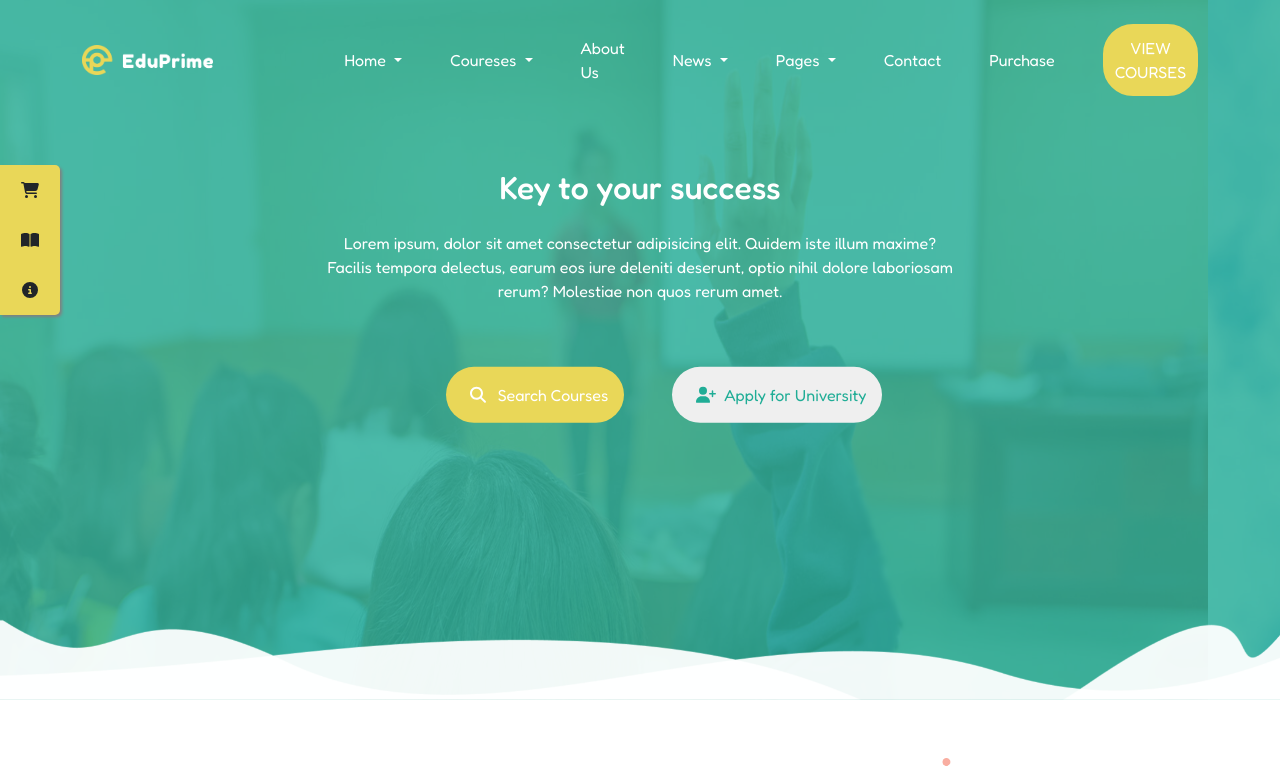
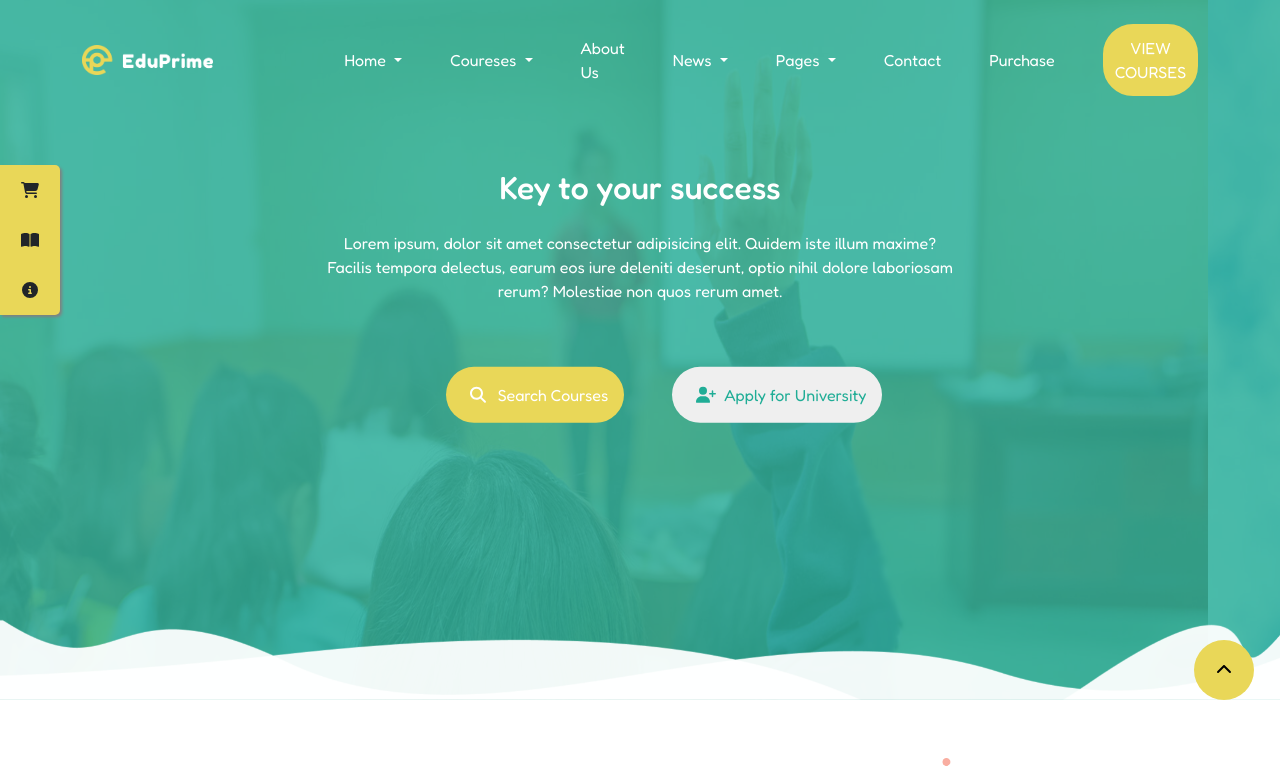
Before and after one commit to MathiasChirivi/proj-html-vuejs, a Vue app: page / in a window 1280 px wide. Shown: the top 778 px of the page. Built offline with nearby package versions, Linux system fonts and the light colour scheme.

Commit message:
add button for top page

```diff
--- a/src/components/AppSection2.vue
+++ b/src/components/AppSection2.vue
@@ -174,6 +174,11 @@ a {
     box-shadow: rgba(0, 0, 0, 0.3) 0px 0px 20px 0px;
 }
 
+.btnFind:hover {
+    transition: 1s;
+    background-color: #E9D758;
+}
+
 .heightBody {
     height: 180px;
 }
--- a/src/components/AppTitle.vue
+++ b/src/components/AppTitle.vue
@@ -11,6 +11,7 @@ export default {
 </script>
 
 <template>
+    <div id="idCarousel">
         <div class="headerBg">
             <div class="container containerHeader align-items-center d-flex justify-content-between">
                 <div class="logo">
@@ -35,6 +36,11 @@ export default {
             <font-awesome-icon :icon="['fas', 'cart-shopping']" />
             <font-awesome-icon :icon="['fas', 'book-open']" />
             <font-awesome-icon :icon="['fas', 'circle-info']" />
+        </div>
+        <div class="rightBox">
+            <a class="text-decoration-none text-black" href="#idCarousel"><font-awesome-icon
+                    :icon="['fas', 'chevron-up']" /></a>
+        </div>
     </div>
 </template>
 
@@ -83,6 +89,7 @@ div img {
 }
 
 .leftBox {
+    cursor: pointer;
     height: 150px;
     width: 60px;
     border-radius: 0 5px 5px 0;
@@ -98,4 +105,20 @@ div img {
     align-items: center;
     z-index: 2;
 }
+
+.rightBox {
+    cursor: pointer;
+    height: 60px;
+    width: 60px;
+    border-radius: 50%;
+    background-color: #E9D758;
+    position: fixed;
+    top: 80%;
+    right: 2%;
+    display: flex;
+    flex-direction: column;
+    justify-content: space-around;
+    align-items: center;
+    z-index: 2;
+}
 </style>
--- a/src/main.js
+++ b/src/main.js
@@ -10,6 +10,7 @@ import { FontAwesomeIcon } from '@fortawesome/vue-fontawesome'
 import { faCartShopping } from '@fortawesome/free-solid-svg-icons';
 import { faCircleInfo } from '@fortawesome/free-solid-svg-icons';
 import { faBookOpen } from '@fortawesome/free-solid-svg-icons';
+import { faChevronUp } from '@fortawesome/free-solid-svg-icons';
 import { faUserPlus } from '@fortawesome/free-solid-svg-icons';
 import { faMagnifyingGlass } from '@fortawesome/free-solid-svg-icons';
 import { faCalendarDays } from '@fortawesome/free-solid-svg-icons'
@@ -25,6 +26,7 @@ import { faInstagram } from '@fortawesome/free-brands-svg-icons';
 library.add(faBookOpen)
 library.add(faCircleInfo)
 library.add(faCartShopping)
+library.add(faChevronUp)
 library.add(faUserPlus)
 library.add(faMagnifyingGlass)
 library.add(faCalendarDays)
```
Lines whose indentation alone changed are shown as unchanged.
